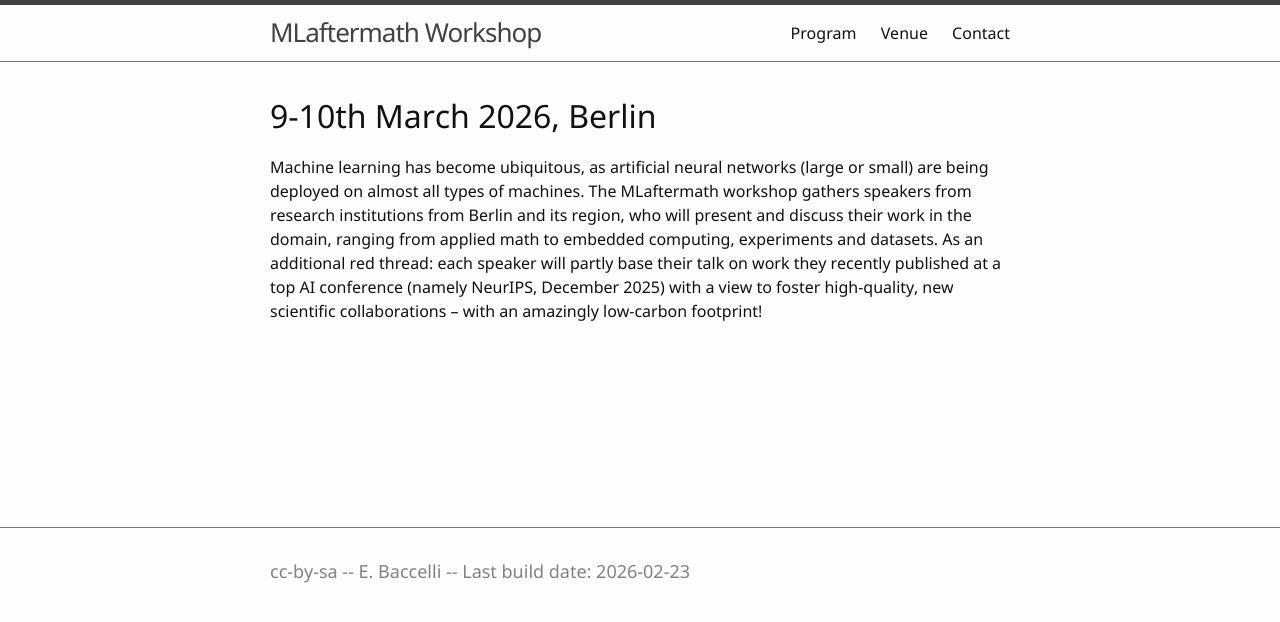
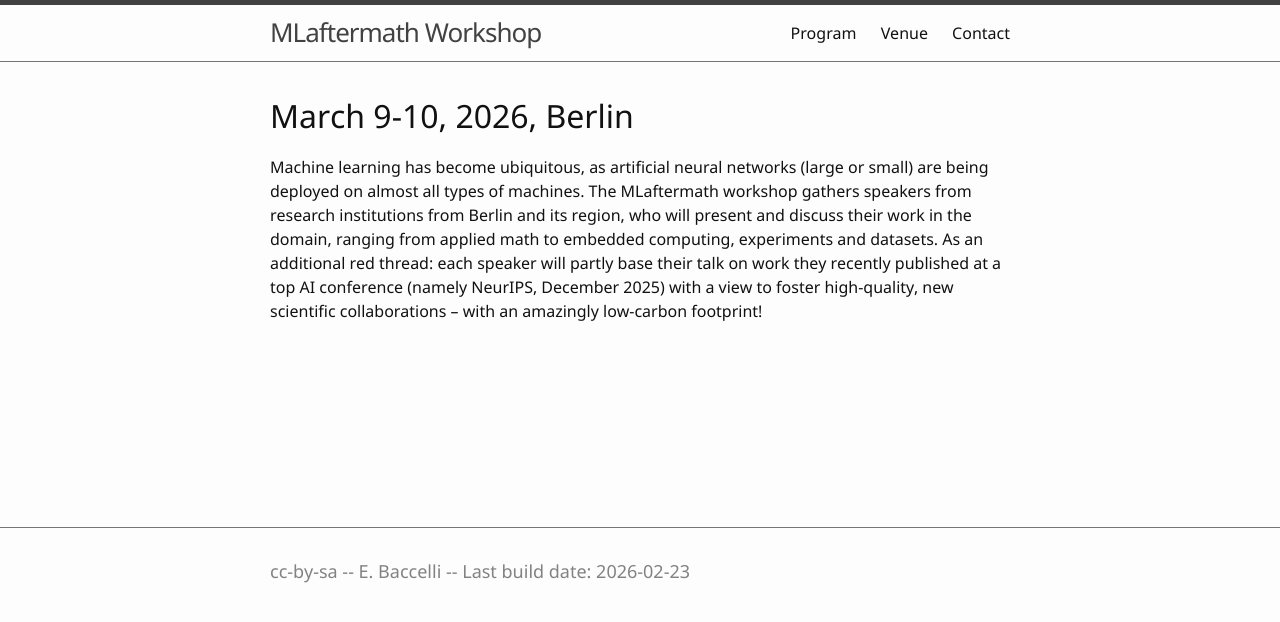
Before and after one commit to Inria-Berlin/MLaftermath, a Jekyll site: the page built from index.md, in a window 1280 px wide. Shown: the top 622 px of the page. Built offline with Jekyll 4.4.1, drawn with Linux system fonts in a browser that asks for light colours.

Commit message:
index: tweaked date

```diff
--- a/index.md
+++ b/index.md
@@ -2,7 +2,7 @@
 title: Home
 ---
 
-# 9-10th March 2026, Berlin
+# March 9-10, 2026, Berlin
 
 Machine learning has become ubiquitous, as artificial neural networks (large or small) are being deployed on almost all types of machines. The MLaftermath workshop gathers speakers from research institutions from Berlin and its region, who will present and discuss their work in the domain, ranging from applied math to embedded computing, experiments and datasets. As an additional red thread: each speaker will partly base their talk on work they recently published at a top AI conference (namely NeurIPS, December 2025) with a view to foster high-quality, new scientific collaborations -- with an amazingly low-carbon footprint!
 
```
